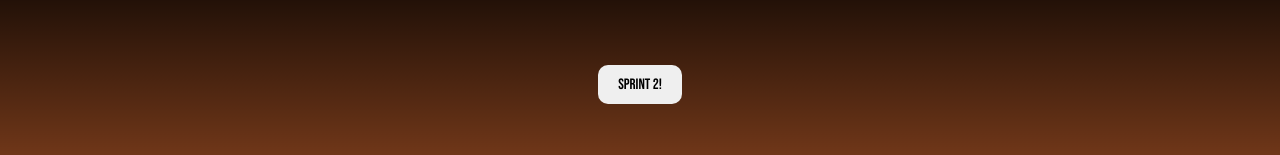
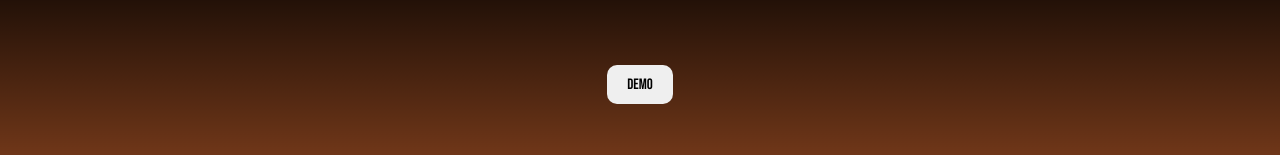
Before and after one commit to lucasvillarrubia/ids1_tp2, a React (Vite) app in the folder frontend/: page / in a window 1280 px wide. Shown: the part 427-582 px from the top of the page. Built offline with nearby package versions, Linux system fonts and the light colour scheme; a web font is replaced by a local one.

Commit message:
styles: UI y cambios en cards de items en inicio

```diff
--- a/frontend/src/components/hero/Hero.jsx
+++ b/frontend/src/components/hero/Hero.jsx
@@ -6,7 +6,7 @@ const Hero = () => {
     <HeroUI>
         <HeroBGBlur>
                 <HeroTitle>IDS1</HeroTitle>
-                <HeroButton>Sprint 2!</HeroButton>
+                <HeroButton>DEMO</HeroButton>
         </HeroBGBlur>
     </HeroUI>
   )
--- a/frontend/src/components/items/ItemStyles.js
+++ b/frontend/src/components/items/ItemStyles.js
@@ -53,7 +53,7 @@ export const ItemInfo = styled.div`
         border-radius: 10px;
         display: flex;
         flex-direction: column;
-        justify-content: space-between;
+        justify-content: center;
         align-items: center;
         color: white;
         min-height: 375px;
@@ -72,7 +72,7 @@ export const ItemTitle = styled.h3`
         text-align: left;
         padding-left: 25px;
         padding-right: 25px;
-        margin-bottom: 10px;
+        //margin-bottom: 10px;
         line-height: 30px;
 `;
 
@@ -82,7 +82,7 @@ export const ItemAuthor = styled.h4`
         text-align: left;
         padding: 0 25px;
         padding-top: 10px;
-        letter-spacing: 2px;
+        letter-spacing: 1px;
 `;
 
 export const ItemPrice = styled.h4`
```
